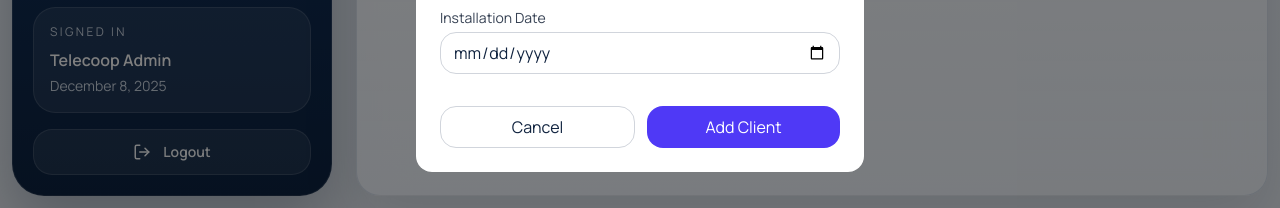
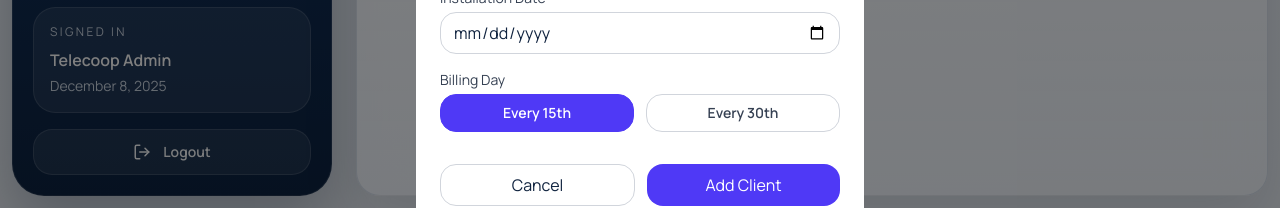
Before and after one commit to Cedrick-Deguzman/Telecoop, a Next.js app: page /dashboard/clients in a window 1280 px wide. Both pictures are taken after typing "Sample" into the empty fields and a click on the button "Add Client". Shown: the part 592-800 px from the top of the page. Built offline with nearby package versions, Linux system fonts and the light colour scheme; no server answers; the database is empty.

Commit message:
implement prorated first invoice with billing day selection

```diff
--- a/app/api/clients/add-client/route.ts
+++ b/app/api/clients/add-client/route.ts
@@ -1,15 +1,23 @@
 import { NextRequest, NextResponse } from "next/server";
 import { prisma } from "@/lib/prisma";
 import { syncClientDueDate } from "@/lib/billing-cycle";
+import { getFirstDueDate, getDaysOfService, getProratedAmount } from "@/lib/billing-utils";
 
 export async function POST(req: NextRequest) {
   try {
     const body = await req.json();
-    const { name, email, phone, planName, installationDate, napboxId, portNumber } = body;
+    const { name, email, phone, planName, installationDate, napboxId, portNumber, billingDay } = body;
 
     if (!name || !planName || !installationDate) {
       return NextResponse.json(
         { error: "Name, plan, and installation date are required" },
+        { status: 400 }
+      );
+    }
+
+    if (!billingDay || ![15, 30].includes(Number(billingDay))) {
+      return NextResponse.json(
+        { error: "Billing day must be 15 or 30" },
         { status: 400 }
       );
     }
@@ -32,11 +40,12 @@ export async function POST(req: NextRequest) {
       );
     }
 
-    // Use plan.price instead of static mapping
     const monthlyFee = plan.price;
-
-    const dueDate = new Date(installationDate);
-    dueDate.setMonth(dueDate.getMonth() + 1);
+    const billingDayNum = Number(billingDay);
+    const installDate = new Date(installationDate);
+    const firstDueDate = getFirstDueDate(installDate, billingDayNum);
+    const days = getDaysOfService(installDate, firstDueDate);
+    const proratedAmount = getProratedAmount(monthlyFee, days);
 
     const port = await prisma.napboxPort.findFirst({
       where: { napboxId: Number(napboxId), portNumber: Number(portNumber) }
@@ -54,9 +63,10 @@ export async function POST(req: NextRequest) {
         phone: phone || null,
         plan: { connect: { id: plan.id } },
         monthlyFee,
+        billingDay: billingDayNum,
         status: "active",
-        installationDate: new Date(installationDate),
-        dueDate,
+        installationDate: installDate,
+        dueDate: firstDueDate,
       },
     });
 
@@ -84,7 +94,6 @@ export async function POST(req: NextRequest) {
       where: { napboxId: Number(napboxId), status: "faulty" },
     });
 
-    // Update napbox summary
     await prisma.napbox.update({
       where: { id: Number(napboxId) },
       data: {
@@ -97,9 +106,9 @@ export async function POST(req: NextRequest) {
     await prisma.invoice.create({
       data: {
         clientId: newClient.id,
-        amount: newClient.monthlyFee,
-        billingDate: newClient.installationDate,
-        dueDate,
+        amount: proratedAmount,
+        billingDate: installDate,
+        dueDate: firstDueDate,
         status: "pending",
       },
     });
--- a/app/components/ui/FormInput.tsx
+++ b/app/components/ui/FormInput.tsx
@@ -11,6 +11,7 @@ interface FormInputProps {
   defaultValue?: string | number;
   placeholder?: string;
   disabled?: boolean;
+  onChange?: (e: React.ChangeEvent<HTMLInputElement>) => void;
 }
 
 export const FormInput: React.FC<FormInputProps> = ({
@@ -21,6 +22,7 @@ export const FormInput: React.FC<FormInputProps> = ({
   defaultValue,
   placeholder,
   disabled = false,
+  onChange,
 }) => {
   return (
     <div>
@@ -32,6 +34,7 @@ export const FormInput: React.FC<FormInputProps> = ({
         defaultValue={defaultValue}
         placeholder={placeholder}
         disabled={disabled}
+        onChange={onChange}
         className="w-full px-3 py-2 border border-gray-300 rounded-lg focus:ring-2 focus:ring-indigo-500 disabled:bg-gray-100 disabled:text-gray-500"
       />
     </div>
--- a/app/dashboard/clients/components/AddClientModal.tsx
+++ b/app/dashboard/clients/components/AddClientModal.tsx
@@ -7,6 +7,7 @@ import { FormSelect } from '@/app/components/ui/FormSelect';
 import { useClientsPorts } from '../hooks/useClientPorts';
 import { LoaderCircle } from 'lucide-react';
 import { useState, type ChangeEvent, type FormEvent } from 'react';
+import { getFirstDueDate, getDaysOfService, getProratedAmount } from '@/lib/billing-utils';
 
 interface AddClientModalProps {
   plans: Plan[];
@@ -17,6 +18,11 @@ interface AddClientModalProps {
   defaultPhone?: string;
   defaultInstallationDate?: string;
   installationId?: number;
+}
+
+function parseUTCDate(dateStr: string): Date {
+  const [year, month, day] = dateStr.split('-').map(Number);
+  return new Date(Date.UTC(year, month - 1, day));
 }
 
 export default function AddClientModal({
@@ -30,6 +36,10 @@ export default function AddClientModal({
   installationId,
 }: AddClientModalProps) {
   const [isSubmitting, setIsSubmitting] = useState(false);
+  const [selectedPlanId, setSelectedPlanId] = useState<number | null>(plans[0]?.id ?? null);
+  const [installationDate, setInstallationDate] = useState(defaultInstallationDate || '');
+  const [billingDay, setBillingDay] = useState<number>(15);
+
   const {
     selectedNapboxId,
     setSelectedNapboxId,
@@ -37,6 +47,17 @@ export default function AddClientModal({
     setSelectedPortNumber,
     availablePorts,
   } = useClientsPorts({ napboxes, selectedClient: null });
+
+  const selectedPlan = plans.find((p) => p.id === selectedPlanId);
+
+  const preview = (() => {
+    if (!selectedPlan || !installationDate) return null;
+    const install = parseUTCDate(installationDate);
+    const firstDueDate = getFirstDueDate(install, billingDay);
+    const days = getDaysOfService(install, firstDueDate);
+    const amount = getProratedAmount(selectedPlan.price, days);
+    return { firstDueDate, days, amount };
+  })();
 
   const handleSubmit = async (e: FormEvent<HTMLFormElement>) => {
     e.preventDefault();
@@ -51,6 +72,7 @@ export default function AddClientModal({
       napboxId: Number(form.get('napboxId')),
       portNumber: Number(form.get('portNumber')),
       installationDate: form.get('installationDate')?.toString(),
+      billingDay,
     };
 
     if (!payload.name || !payload.planId || !payload.installationDate) {
@@ -118,6 +140,8 @@ export default function AddClientModal({
                 name="planId"
                 required
                 options={plans.map((p) => ({ value: p.id, label: p.name }))}
+                value={selectedPlanId ?? ''}
+                onChange={(e: ChangeEvent<HTMLSelectElement>) => setSelectedPlanId(Number(e.target.value))}
               />
 
               <FormSelect
@@ -147,7 +171,63 @@ export default function AddClientModal({
                 type="date"
                 required
                 defaultValue={defaultInstallationDate}
+                onChange={(e) => setInstallationDate(e.target.value)}
               />
+
+              <div>
+                <label className="block text-sm mb-1 text-gray-700">Billing Day</label>
+                <div className="flex gap-3">
+                  {[15, 30].map((day) => (
+                    <button
+                      key={day}
+                      type="button"
+                      onClick={() => setBillingDay(day)}
+                      className={`flex-1 py-2 rounded-lg border text-sm font-medium transition-colors ${
+                        billingDay === day
+                          ? 'bg-indigo-600 text-white border-indigo-600'
+                          : 'border-gray-300 text-gray-700 hover:bg-gray-50'
+                      }`}
+                    >
+                      Every {day}th
+                    </button>
+                  ))}
+                </div>
+              </div>
+
+              {preview && (
+                <div className="rounded-xl bg-indigo-50 border border-indigo-200 p-4 text-sm">
+                  <p className="font-semibold text-indigo-800 mb-2">First Invoice Preview</p>
+                  <div className="space-y-1 text-indigo-700">
+                    <div className="flex justify-between">
+                      <span>First Due Date</span>
+                      <span className="font-medium">
+                        {preview.firstDueDate.toLocaleDateString('en-PH', {
+                          year: 'numeric',
+                          month: 'long',
+                          day: 'numeric',
+                          timeZone: 'UTC',
+                        })}
+                      </span>
+                    </div>
+                    <div className="flex justify-between">
+                      <span>Days of Service</span>
+                      <span className="font-medium">{preview.days} days</span>
+                    </div>
+                    <div className="flex justify-between">
+                      <span>Prorated Amount</span>
+                      <span className="font-semibold text-indigo-900">
+                        ₱{preview.amount.toLocaleString('en-PH', { minimumFractionDigits: 2, maximumFractionDigits: 2 })}
+                      </span>
+                    </div>
+                    <div className="flex justify-between pt-1 mt-1 border-t border-indigo-200">
+                      <span className="text-indigo-500">Subsequent invoices</span>
+                      <span className="font-medium text-indigo-500">
+                        ₱{selectedPlan!.price.toLocaleString('en-PH', { minimumFractionDigits: 2, maximumFractionDigits: 2 })}/mo
+                      </span>
+                    </div>
+                  </div>
+                </div>
+              )}
 
               <div className="flex gap-3 pt-4">
                 <button
--- a/app/dashboard/clients/types.ts
+++ b/app/dashboard/clients/types.ts
@@ -25,6 +25,7 @@ export interface PlanDetail {
 export interface Plan {
   id: number;
   name: string;
+  price: number;
 }
 
 export interface NapboxPort {
--- /dev/null
+++ b/lib/billing-utils.ts
@@ -0,0 +1,21 @@
+// Pure billing helpers — no Prisma, safe to import in client components
+
+export function getFirstDueDate(installationDate: Date, billingDay: number): Date {
+  const year = installationDate.getUTCFullYear();
+  const month = installationDate.getUTCMonth();
+  // First due date is always in the next calendar month
+  const nextYear = month === 11 ? year + 1 : year;
+  const nextMonth = (month + 1) % 12;
+  const maxDay = new Date(Date.UTC(nextYear, nextMonth + 1, 0)).getUTCDate();
+  const dueDay = Math.min(billingDay, maxDay);
+  return new Date(Date.UTC(nextYear, nextMonth, dueDay));
+}
+
+export function getDaysOfService(installationDate: Date, firstDueDate: Date): number {
+  const msPerDay = 1000 * 60 * 60 * 24;
+  return Math.round((firstDueDate.getTime() - installationDate.getTime()) / msPerDay) + 1;
+}
+
+export function getProratedAmount(monthlyFee: number, daysOfService: number): number {
+  return Math.round((monthlyFee / 30) * daysOfService * 100) / 100;
+}
```
Also changed, not shown: 2 other files (tests, documents, lock files or other folders).
